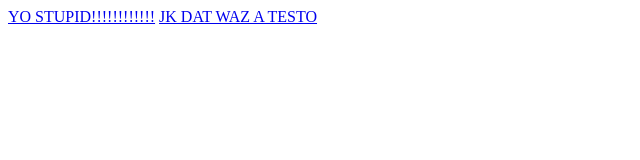
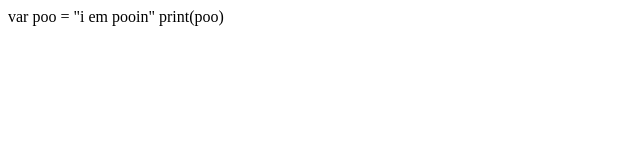
Before and after one commit to CoderHakz/Codeyhak, a plain HTML site: page index.html in a window 1280 px wide. Shown: the whole page, without its empty margins (0-640 px from the left). Drawn offline with Linux system fonts and the light colour scheme.

Commit message:
Update index.html

```diff
--- a/index.html
+++ b/index.html
@@ -1,10 +1,7 @@
-<html>
-<body>
-<body>
+<swift>
 
-<a href="https://www.w3schools.com">YO STUPID!!!!!!!!!!!!</a>
-<a href="https://www.w3schools.com">JK DAT WAZ A TESTO</a>
+var poo = "i em pooin"
+print(poo)
 
-<body>
-</body>
-</html>
+
+</swift>
```
